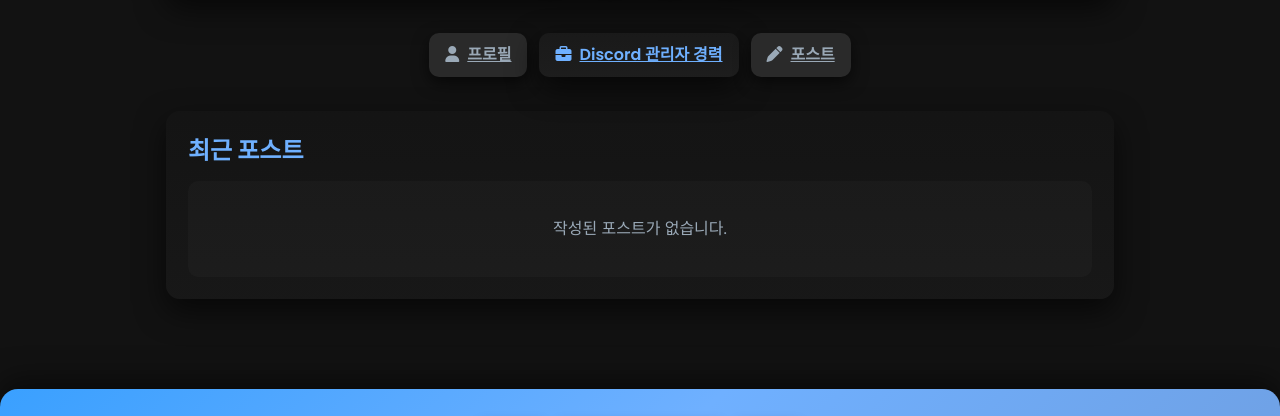
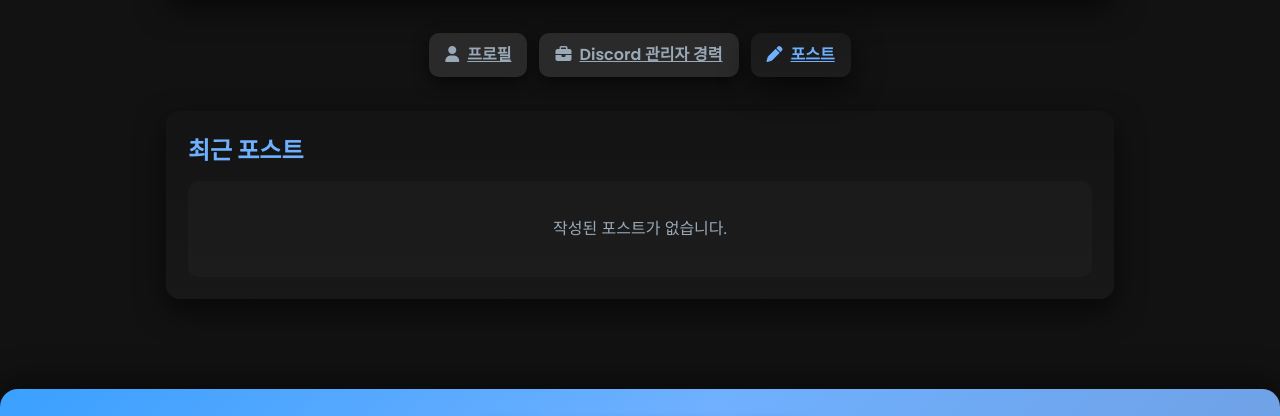
Before and after one commit to OrangeBlue2336/orangeblue2336.github.io, a plain HTML site: page posts.html in a window 1280 px wide. Shown: the part 354-770 px from the top of the page. Drawn offline with Linux system fonts and the light colour scheme.

Commit message:
Update posts.html
포스트 버튼 탭이 활성화되지 않는 버그 수정

```diff
--- a/posts.html
+++ b/posts.html
@@ -27,8 +27,8 @@
 
    <nav class="tabs">
       <a class="tab" href="index.html"><i class="fa fa-user" style="margin-right:8px"></i>프로필</a>
-      <a class="tab active" href="portfolio.html"><i class="fa fa-briefcase" style="margin-right:8px"></i>Discord 관리자 경력</a>
-      <a class="tab" href="posts.html"><i class="fa fa-pen" style="margin-right:8px"></i>포스트</a>
+      <a class="tab" href="portfolio.html"><i class="fa fa-briefcase" style="margin-right:8px"></i>Discord 관리자 경력</a>
+      <a class="tab active" href="posts.html"><i class="fa fa-pen" style="margin-right:8px"></i>포스트</a>
     </nav>
 
     <section class="card">
```
